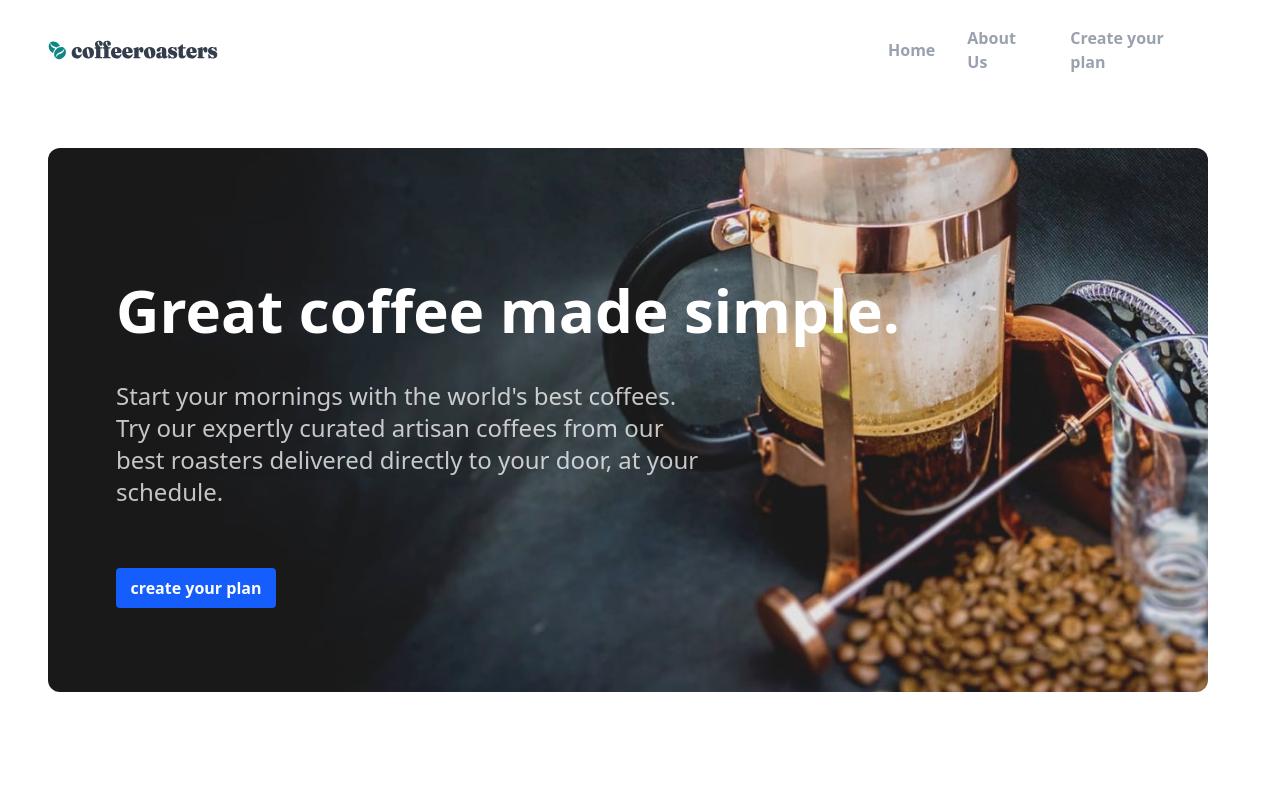
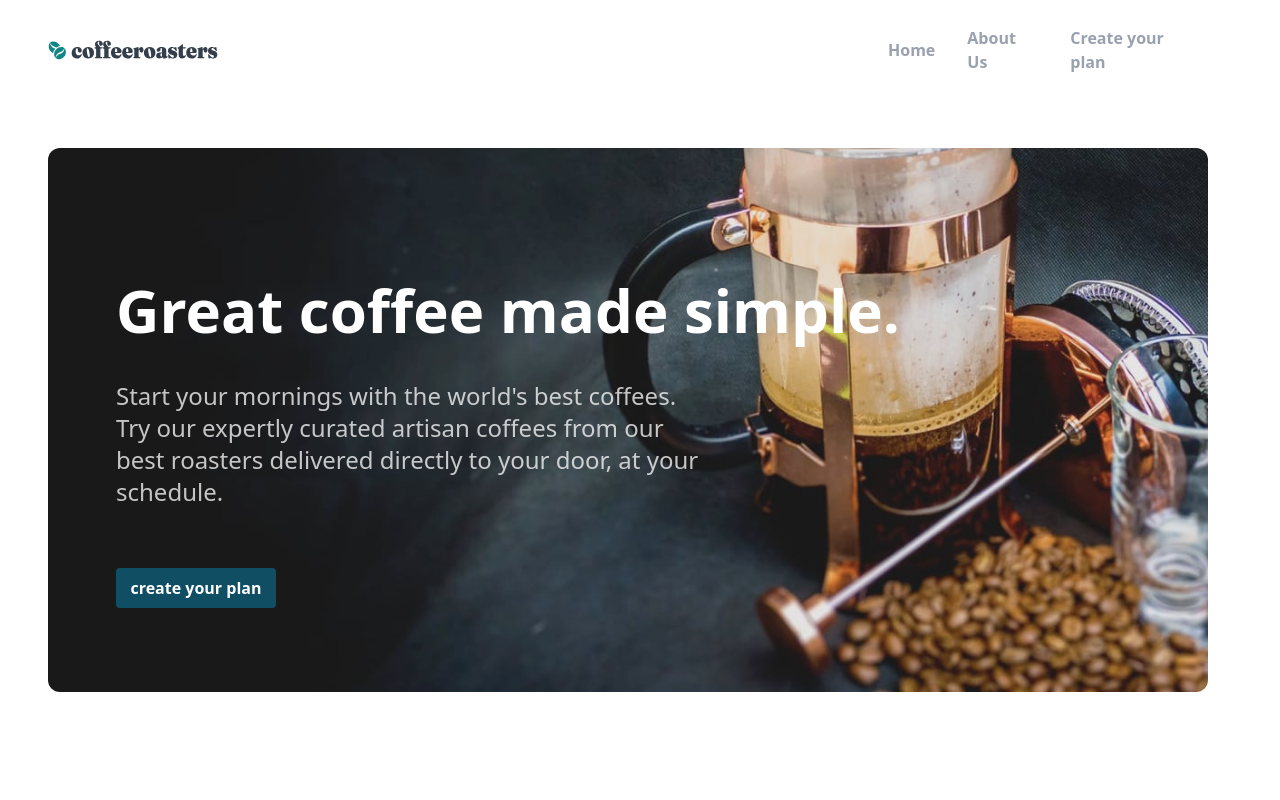
Before and after one commit to ItaloDev-Marcelo/Coffee-Roaster-V2, a React (Vite) app: page / in a window 1280 px wide. Shown: the top 800 px of the page. Built offline with nearby package versions, Linux system fonts and the light colour scheme.

Commit message:
style: change background-color of blue-600 to cyan-900

```diff
--- a/src/components/Plan-Button/Button.tsx
+++ b/src/components/Plan-Button/Button.tsx
@@ -5,7 +5,7 @@ const Button = () => {
   const navigate = useNavigate();
 
   return (
-   <button className='mt-5 text-white font-bold bg-blue-600 p-2 w-40 rounded-sm'onClick={() => navigate('/Create-Plan')}>create your plan</button>
+   <button className='mt-5 text-white font-bold bg-cyan-900 p-2 w-40 rounded-sm'onClick={() => navigate('/Create-Plan')}>create your plan</button>
   )
 }
 
```
